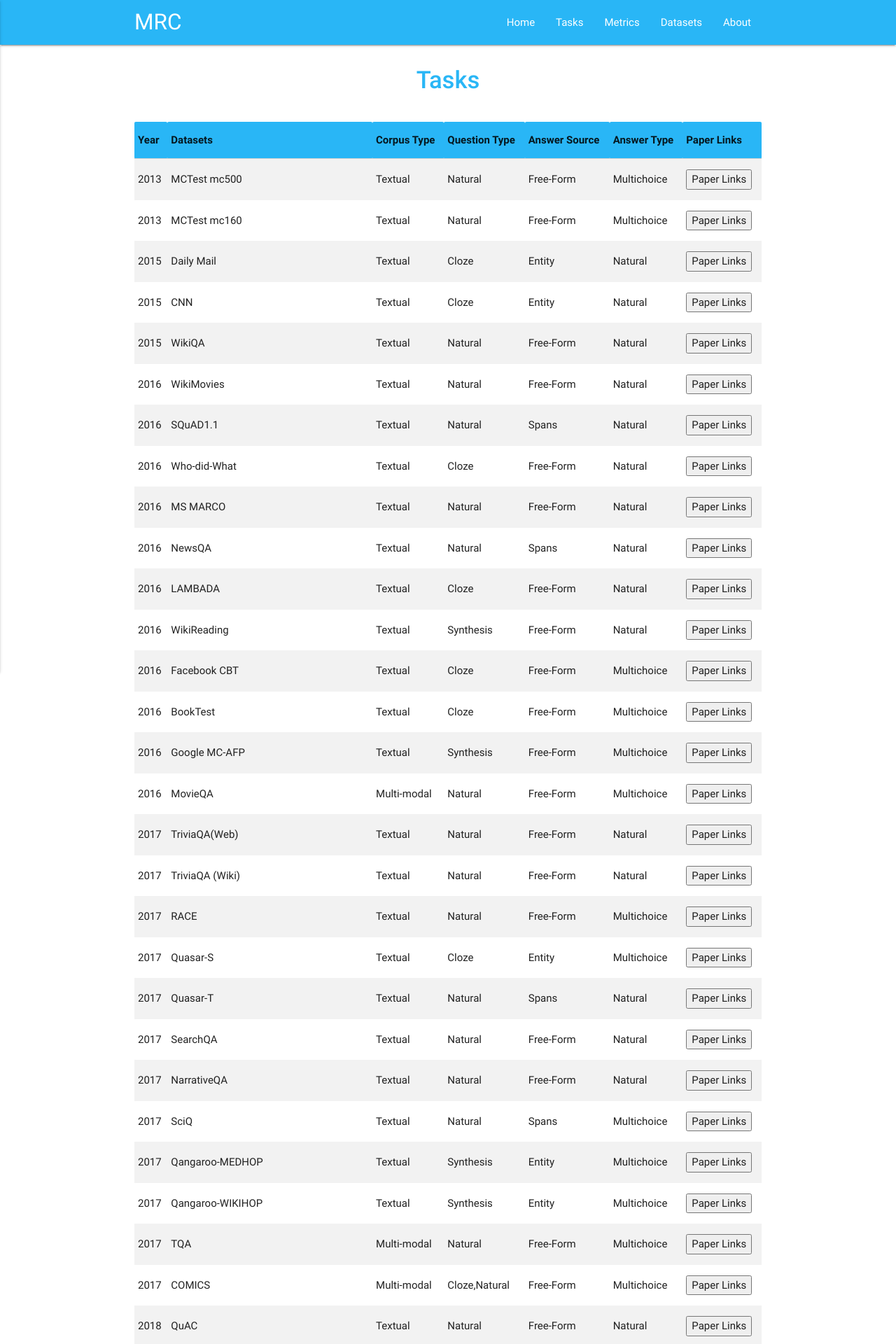
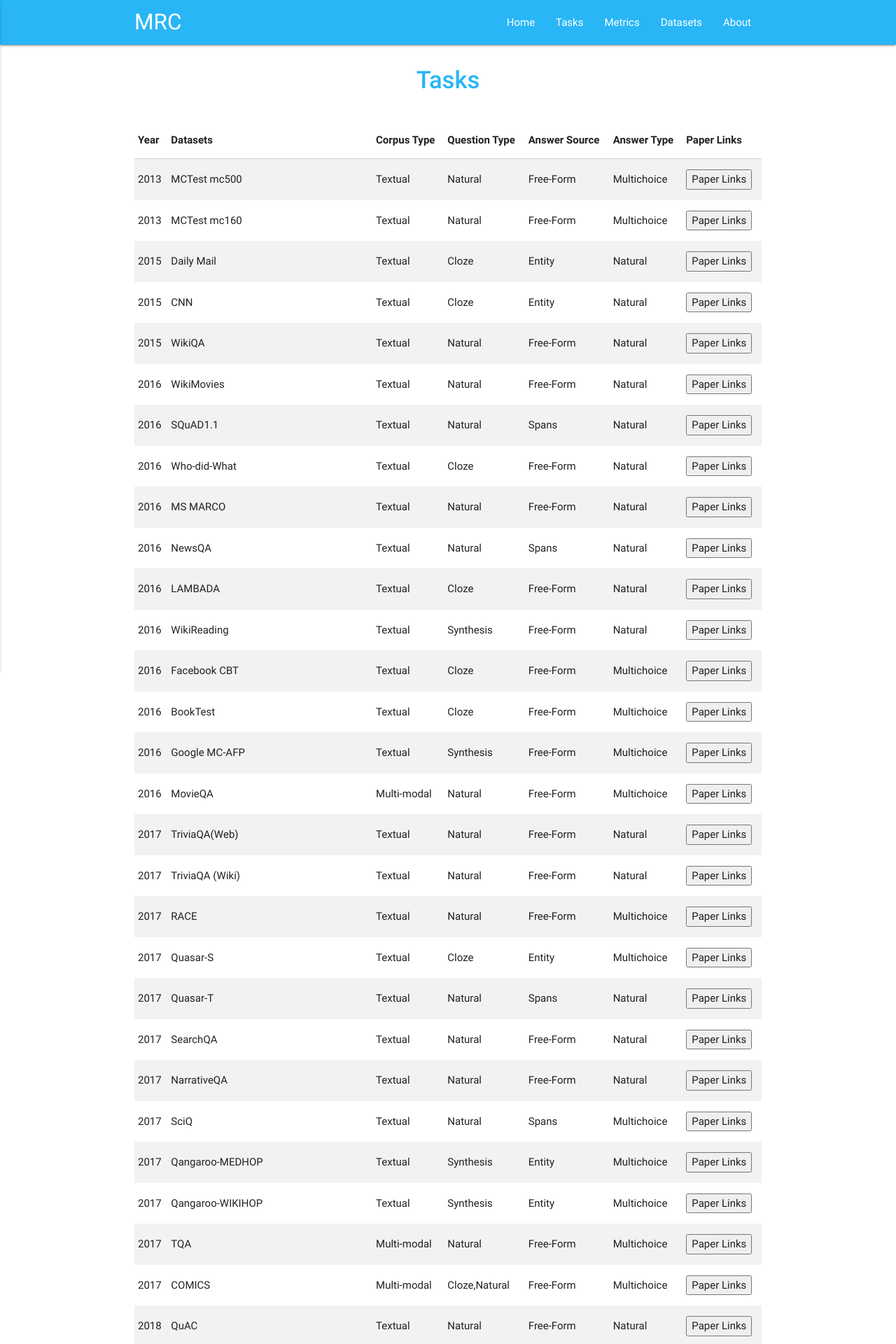
Before and after one commit to MRC-Datasets/MRC-Datasets.github.io, a Jekyll site: the page built from example1.md, in a window 1280 px wide. Shown: the top 1920 px of the page at 70% size. Built offline with Jekyll 4.4.1, drawn with Linux system fonts in a browser that asks for light colours.

Commit message:
Update example1.md

```diff
--- a/example1.md
+++ b/example1.md
@@ -3,20 +3,21 @@ layout: page
 title: Tasks
 permalink: /Tasks/
 ---
-<h1 class="page-title">{{ page.title | escape }}</h1>
-
+<h1 class="page-title">{{ "Tasks" | escape }}</h1>
  <div class="section"   align="center" >
-       <table align="center"  class="striped">
+     <div class="row"  >
+	  <div class="col s12">
+          <table align="center"  class="striped">
                <thead>
-                 <tr bgcolor="#29b6f6">
-        <th>Year</th>
-        <th>Datasets</th>
-        <th>Corpus Type</th>
-        <th>Question Type</th>
-        <th>Answer Source</th>
-        <th>Answer Type</th>
-        <th>Paper Links</th>
-    </tr>
+               <tr>
+                   <th>Year</th>
+                  <th>Datasets</th>
+                  <th>Corpus Type</th>
+                  <th>Question Type</th>
+                  <th>Answer Source</th>
+                  <th>Answer Type</th>
+                  <th>Paper Links</th>
+                </tr>
    </thead>
    <tbody>
 	<tr>
@@ -524,5 +525,7 @@ permalink: /Tasks/
         <td><button onclick="window.open('https://arxiv.org/abs/1903.00161');">Paper Links</button></td>
     </tr>
 	</tbody>
-            </table>
-          </div>
+    </table>
+    </div>
+ </div>
+</div>
```
